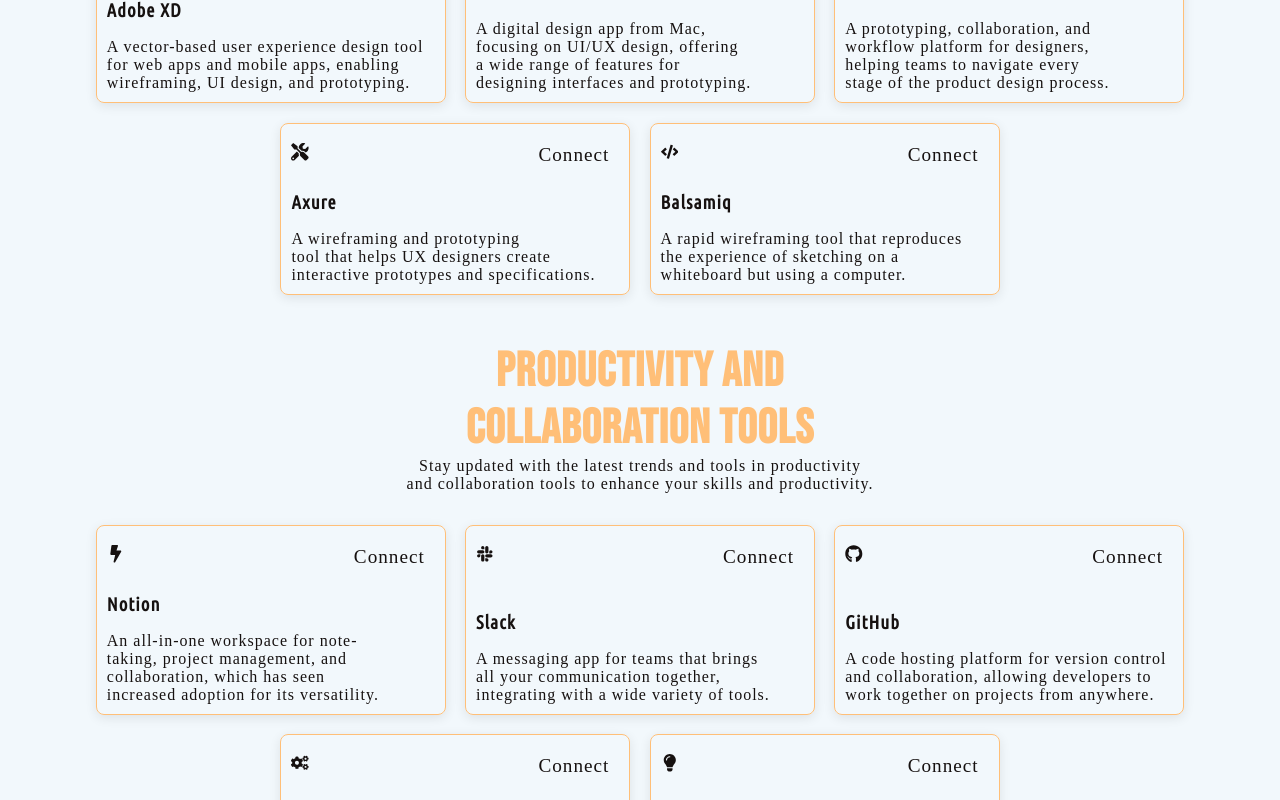
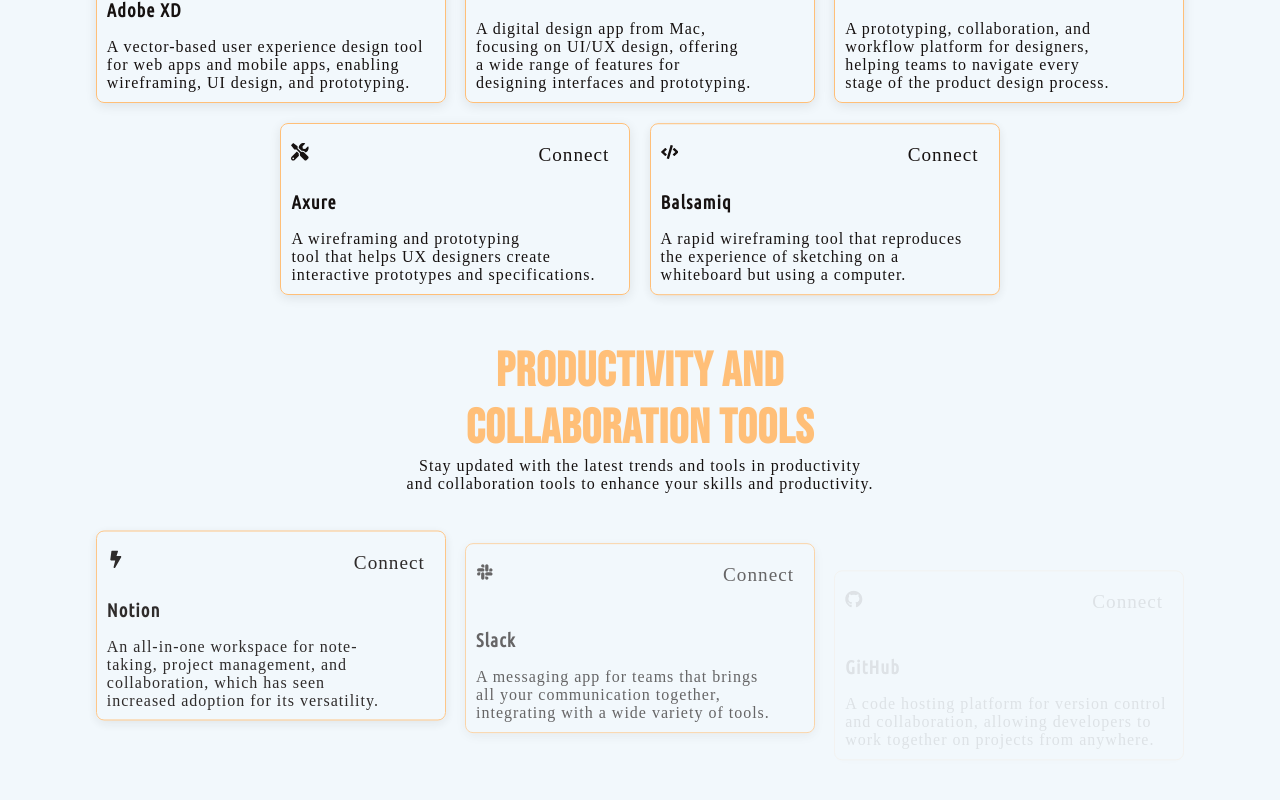
Before and after one commit to ashishsharma-frontend/Eaklavya-EduTech-Web, a React (Vite) app: page /resources in a window 1280 px wide. Shown: the part 2780-3580 px from the top of the page. Built offline with nearby package versions, Linux system fonts and the light colour scheme; a web font is replaced by a local one.

Commit message:
small-changes

```diff
--- a/src/Components/MainPages/ResourcesPage/ResourcesPage.jsx
+++ b/src/Components/MainPages/ResourcesPage/ResourcesPage.jsx
@@ -41,8 +41,10 @@
   const mainImageRef = useRef(null);
   const benefitsImageRef = useRef(null);
   const benefitsRef = useRef([]);
+  const resourceCardsRef = useRef([]);
 
   benefitsRef.current = [];
+  resourceCardsRef.current = [];
 
   useLayoutEffect(() => {
     let ctx = gsap.context(() => {
@@ -100,14 +102,30 @@
           },
         });
       });
+
+      // Resource cards animation
+      resourceCardsRef.current.forEach((card, index) => {
+        gsap.from(card, {
+          duration: 1,
+          opacity: 0,
+          y: 50,
+          ease: "power3.out",
+          delay: index * 0.2,
+          scrollTrigger: {
+            trigger: card,
+            start: "top 90%",
+            toggleActions: "play none none none",
+          },
+        });
+      });
     }, comp);
 
     return () => ctx.revert();
   }, []);
 
-  const addToRefs = (el) => {
-    if (el && !benefitsRef.current.includes(el)) {
-      benefitsRef.current.push(el);
+  const addToRefs = (el, refArray) => {
+    if (el && !refArray.current.includes(el)) {
+      refArray.current.push(el);
     }
   };
 
@@ -327,7 +345,7 @@
           <div className="benefits-container">
             <div className="benefits-column-one">
               {benefits.slice(0, 3).map((benefit, index) => (
-                <div key={index} className="benefit-item" ref={addToRefs}>
+                <div key={index} className="benefit-item" ref={(el) => addToRefs(el, benefitsRef)}>
                   <div className="icon">{benefit.icon}</div>
                   <h3>{benefit.title}</h3>
                   <p>{benefit.description}</p>
@@ -343,7 +361,7 @@
             </div>
             <div className="benefits-column-two">
               {benefits.slice(3, 6).map((benefit, index) => (
-                <div key={index} className="benefit-item" ref={addToRefs}>
+                <div key={index} className="benefit-item" ref={(el) => addToRefs(el, benefitsRef)}>
                   <div className="icon">{benefit.icon}</div>
                   <h3>{benefit.title}</h3>
                   <p>{benefit.description}</p>
@@ -381,7 +399,11 @@
             <div className="resource-category">
               <div className="resource-cards">
                 {category.resources.map((resource, resourceIndex) => (
-                  <div key={resourceIndex} className="resource-card">
+                  <div
+                    key={resourceIndex}
+                    className="resource-card"
+                    ref={(el) => addToRefs(el, resourceCardsRef)}
+                  >
                     <div className="resource-icon">
                       <p>{resource.icon}</p>{" "}
                       <a
```
Lines whose indentation alone changed are shown as unchanged.
